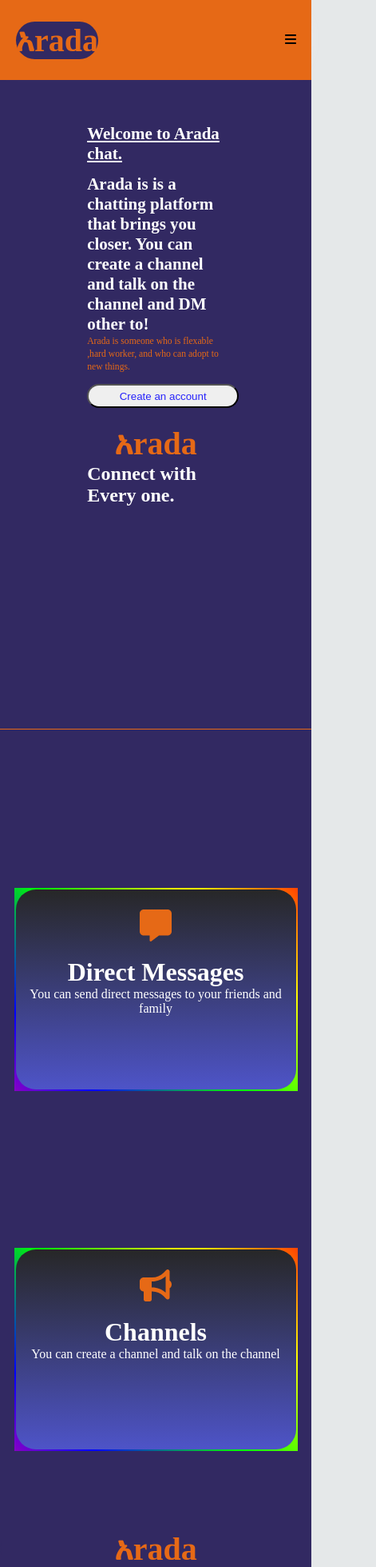
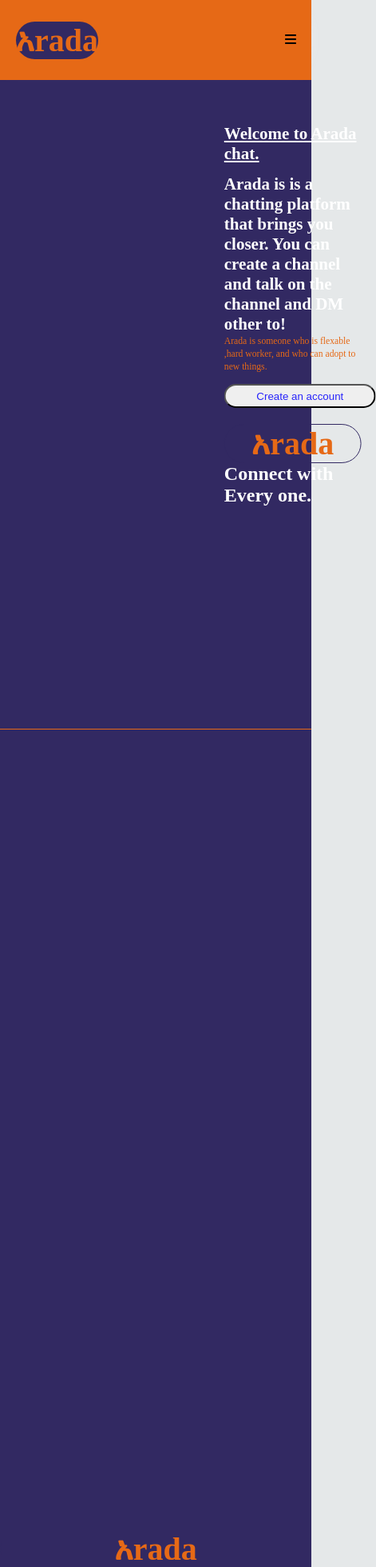
Before and after one commit to sentayhu19/Arada-chat, a React (Create React App) app: page / in a window 390 px wide. Shown: the top 1959 px of the page at 80% size, 471 px wide, since content can reach past the window. Built offline with nearby package versions, Linux system fonts and the light colour scheme; no server answers.

Commit message:
Home page animation added

```diff
--- a/package.json
+++ b/package.json
@@ -9,6 +9,7 @@
     "@testing-library/jest-dom": "^5.16.4",
     "@testing-library/react": "^13.2.0",
     "@testing-library/user-event": "^13.5.0",
+    "aos": "^2.3.4",
     "emoji-picker-react": "^3.5.1",
     "firebase": "^9.8.1",
     "i": "^0.3.7",
--- a/src/components/App.js
+++ b/src/components/App.js
@@ -1,4 +1,6 @@
-import React from "react";
+import React, { useEffect } from "react";
+import Aos from 'aos';
+import 'aos/dist/aos.css';
 import { useSelector } from "react-redux/es/exports";
 import "./App.css";
 import Aside from "./aside pannel/Aside";
@@ -6,7 +8,12 @@ import ColorPannel from "./ColorPannel/ColorPannel";
 import Messages from "./Messages/Messages";
 import MetaPannel from "./Meta Pannel/MetaPannel";
 import logo from '../images/arada-logo.png';
+
 const App = () => {
+  useEffect(() => {
+    Aos.init({ duration: 1000, delay: 150 });
+  }, []);
+
   const { loading } = useSelector((state)=> state.userReducer);
   if(loading===true){
      return (
--- a/src/components/Home/Index.css
+++ b/src/components/Home/Index.css
@@ -12,6 +12,7 @@
     border-bottom: 1px solid var(--orage);
 
 }
+
 .main-wrap1{
     display: flex;
     width: 44%;
--- a/src/components/Home/Index.js
+++ b/src/components/Home/Index.js
@@ -14,14 +14,16 @@ const Index = () => {
       <div class="context">
       <section className='home-main'>
           <div className='main-wrap1'>
-          <div className='about'>
-            <h2 className='white welcome'><u>Welcome to Arada chat.</u></h2>
+          <div className='about' data-aos="slide-left">
+            <h2 className='white welcome'>
+              <u>Welcome to Arada chat.</u></h2>
              <h2 className='white'>Arada is is a chatting platform that brings you closer.
               You can create a channel and talk on the channel and DM other to! </h2>
               <small class="orange">Arada is someone who is flexable ,hard worker, and who can adopt to new things.  </small>
           <button className='signup-on-home' ><NavLink to="/signup">Create an account</NavLink> </button>
           </div>
-          <div className="more-info"><h1 className='logo-aa border'>አrada</h1>
+          <div className="more-info" data-aos="slide-left">
+            <h1 className='logo-aa border'>አrada</h1>
              <h2 className='white'> Connect with Every one. </h2>
           </div>
           </div>
--- a/src/components/Home/Navbar.css
+++ b/src/components/Home/Navbar.css
@@ -37,7 +37,7 @@ nav > div {
     gap: 5%;
 }
 
-.nav-btns{
+.mob-nav-1{
     display: flex;
     justify-content: space-between;
     padding: 5%;
@@ -65,13 +65,14 @@ nav > div {
     left: 0;
     background-color: var(--bg-3);
     overflow: hidden;
-    transition: 0.5s;
     opacity: 0.99;
     mix-blend-mode: multiply;
     backdrop-filter: blur(10px);
     height: 100vh;
 }
-
+.mobile-menu-humburger{
+display: none;
+}
 @supports ((-webkit-backdrop-filter: none) or (backdrop-filter: none)) {
     .backdrop-blur {
       background-color: rgba(255, 255, 255, .5);
@@ -119,5 +120,8 @@ nav > div {
     .mobile-nav-wraper{
         display: block;
     }
+    .mobile-menu-humburger{
+        display: block;
+    }
 
 }
--- a/src/components/Home/Navbar.js
+++ b/src/components/Home/Navbar.js
@@ -10,7 +10,7 @@ const Navbar = () => {
   const handleClick = () => setClick(!click);
   return (
     <nav>
-        <div className='nav-btns'>
+        <div className='mob-nav-1'>
         <NavLink to="/">
           <h1 className='logo-aa' id="navlogo">
             አrada</h1>
@@ -41,7 +41,7 @@ const Navbar = () => {
   </div>
 
          :
-         <div onClick={handleClick} >
+         <div className='mobile-menu-humburger' onClick={handleClick} >
          <FontAwesomeIcon icon={faBars} />
          </div>
           }
--- a/src/components/Home/features.js
+++ b/src/components/Home/features.js
@@ -7,12 +7,12 @@ import { faBullhorn } from '@fortawesome/free-solid-svg-icons';
 const Features = () => {
   return (
     <div className='features-wraper bgf'>
-        <div className='features1-wraper '>
+        <div className='features1-wraper ' data-aos="flip-left">
             <FontAwesomeIcon icon={faMessage} className='features-icon'/>
         <h1 className='feature1' title='DM is a private mode of communication between arada users'>Direct Messages</h1>
         <p className='feature1-info'>You can send direct messages to your friends and family</p>
         </div>
-        <div className='features1-wraper'>
+        <div className='features1-wraper' data-aos="flip-right">
             <FontAwesomeIcon icon={faBullhorn} className='features-icon'/>
         <h1 className='feature2'>Channels</h1>
         <p className='feature2-info'>You can create a channel and talk on the channel</p>
```
Also changed, not shown: 1 other file (tests, documents, lock files or other folders).
